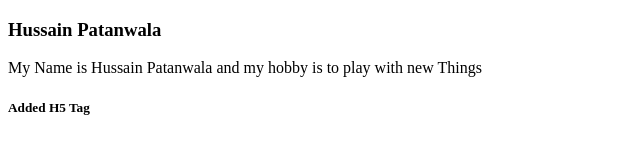
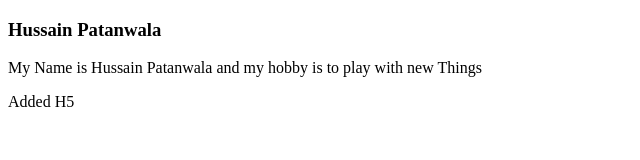
Before and after one commit to Hussain053/git_learn, a plain HTML site: page index.html in a window 1280 px wide. Shown: the full height of the page, 0-640 px from the left. Drawn offline with Linux system fonts and the light colour scheme.

Commit message:
Added msg

```diff
--- a/index.html
+++ b/index.html
@@ -8,6 +8,6 @@
 <body>
     <h3>Hussain Patanwala</h3>
     <p>My Name is Hussain Patanwala and my hobby is to play with new Things</p>
-    <h5>Added H5 Tag</h5>
+    <p>Added H5</p>
 </body>
 </html>
```
